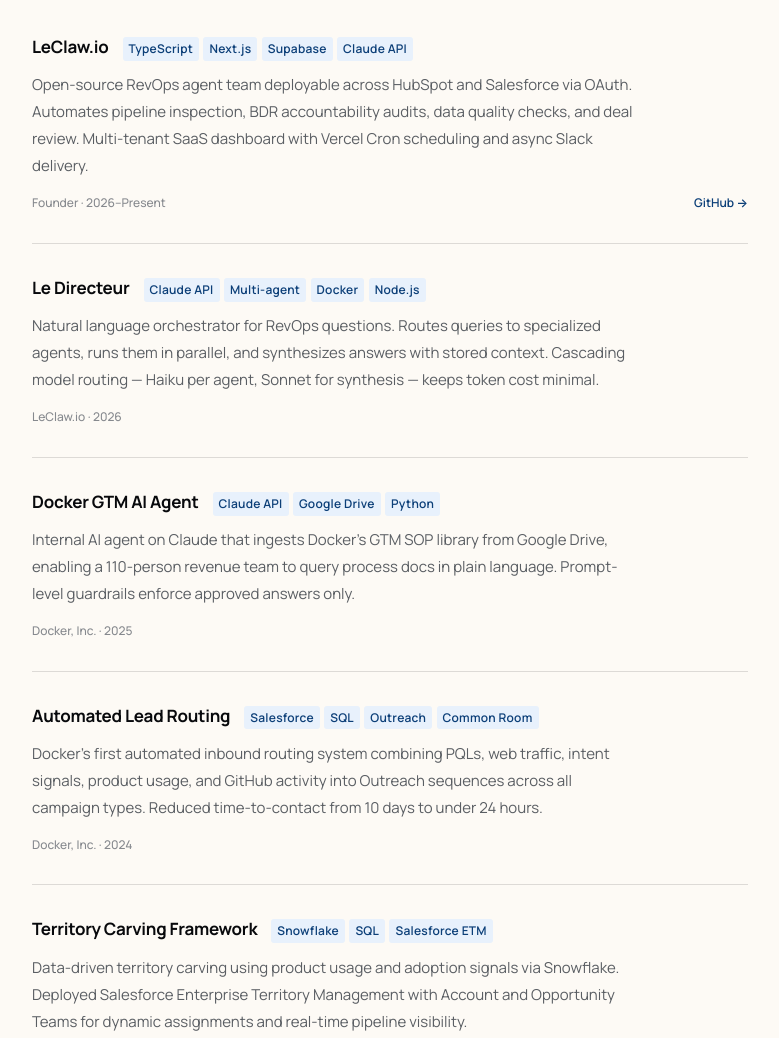
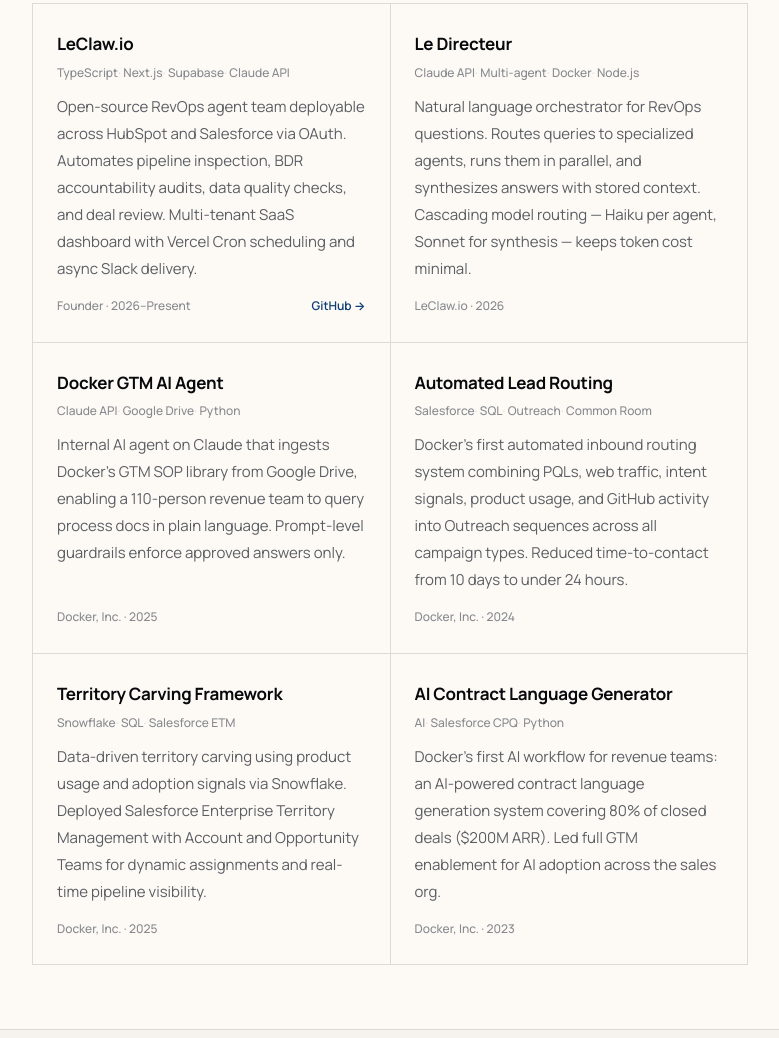
Before and after one commit to LeRevOps/LeRevOps.github.io, a plain HTML site: page index.html in a window 1280 px wide. Shown: the part 618-1656 px from the top of the page, without its empty margins (250-1029 px from the left). Drawn offline with Linux system fonts and the light colour scheme.

Commit message:
Projects: 2-column academic grid with plain-text stack labels
Replace flat list with bordered 2-column grid. Remove tag chip backgrounds,
render stack as plain dot-separated text in --text-faint. Cards use thin border
structure with no fills, shadows, or color accents.

```diff
--- a/styles.css
+++ b/styles.css
@@ -204,19 +204,25 @@
 }
 
 /* ── Projects ────────────────────────────────── */
-.project-list { display: flex; flex-direction: column; }
+.project-list {
+  display: grid;
+  grid-template-columns: repeat(2, 1fr);
+  border-top: 1px solid var(--border);
+  border-left: 1px solid var(--border);
+}
 
 .project-item {
-  padding: 1.875rem 0;
+  padding: 1.625rem 1.5rem;
+  border-right: 1px solid var(--border);
   border-bottom: 1px solid var(--border);
+  display: flex;
+  flex-direction: column;
 }
-.project-item:last-child { border-bottom: none; }
 
 .project-title-row {
   display: flex;
-  align-items: baseline;
-  gap: 0.875rem;
-  flex-wrap: wrap;
+  flex-direction: column;
+  gap: 0.3rem;
   margin-bottom: 0.625rem;
 }
 
@@ -225,31 +231,31 @@
   font-weight: 700;
   letter-spacing: -0.015em;
   color: var(--text);
-  white-space: nowrap;
 }
 
 .project-tags {
   display: flex;
   flex-wrap: wrap;
-  gap: 0.275rem;
+  gap: 0;
 }
 
 .project-tags span {
   font-size: var(--size-meta);
-  font-weight: 600;
-  letter-spacing: 0.02em;
-  color: var(--accent);
-  background: var(--accent-bg);
-  padding: 2px 6px;
-  border-radius: 3px;
+  font-weight: 500;
+  color: var(--text-faint);
+}
+
+.project-tags span + span::before {
+  content: ' · ';
+  color: var(--border);
 }
 
 .project-item > p {
   font-size: var(--size-body);
   color: var(--text-muted);
   line-height: 1.8;
-  max-width: 66ch;
   margin-bottom: 0.875rem;
+  flex: 1;
 }
 
 .project-meta {
@@ -259,6 +265,7 @@
   font-size: var(--size-meta);
   font-weight: 500;
   color: var(--text-faint);
+  margin-top: auto;
 }
 
 .project-meta a {
@@ -425,5 +432,6 @@
   .hero-links span[aria-hidden] { display: none; }
   .hero-links { gap: 0.6rem; }
 
-  .project-title-row { flex-direction: column; gap: 0.4rem; }
+  .project-list { grid-template-columns: 1fr; }
+  .project-title-row { flex-direction: column; gap: 0.3rem; }
 }
```
